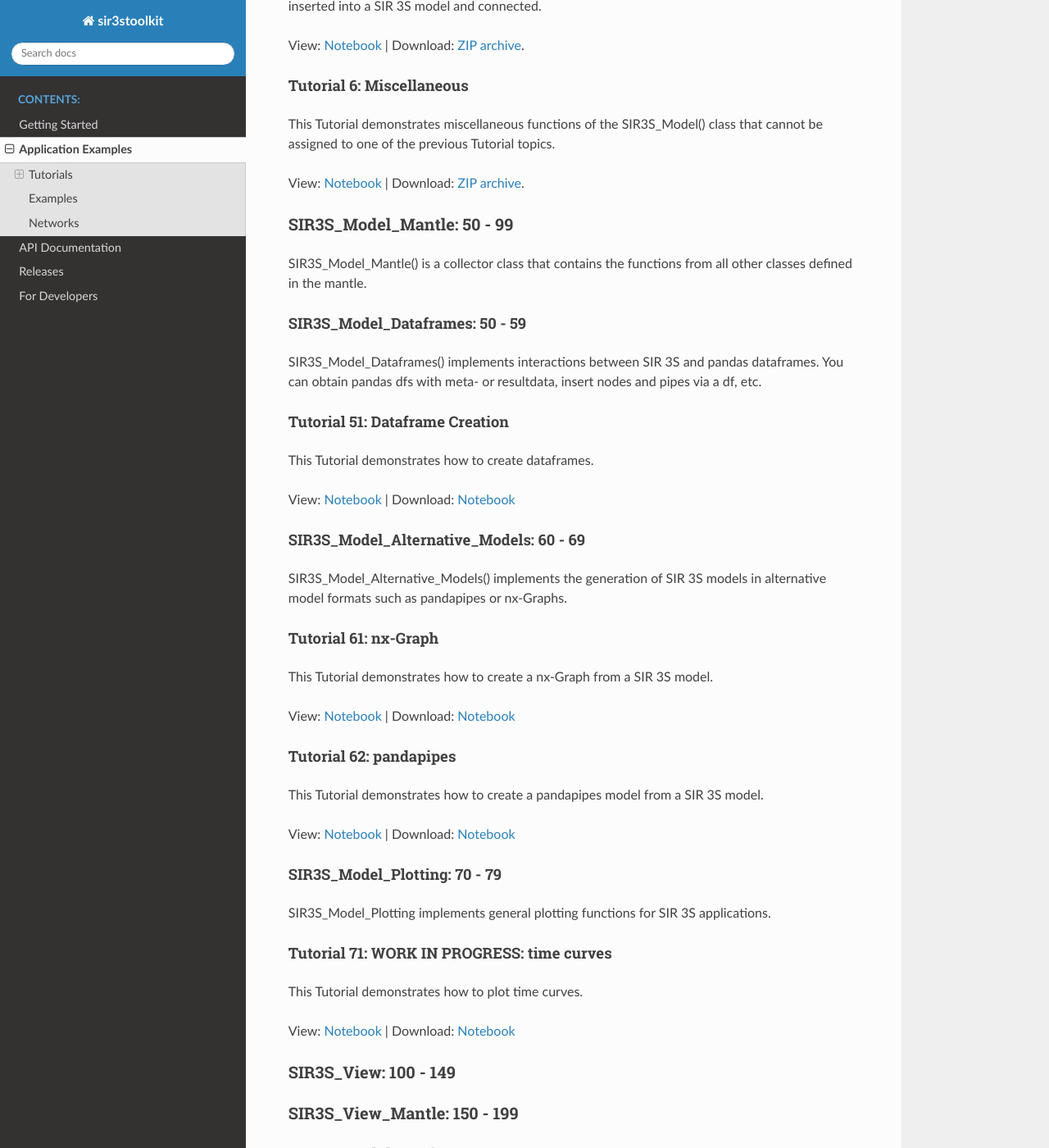
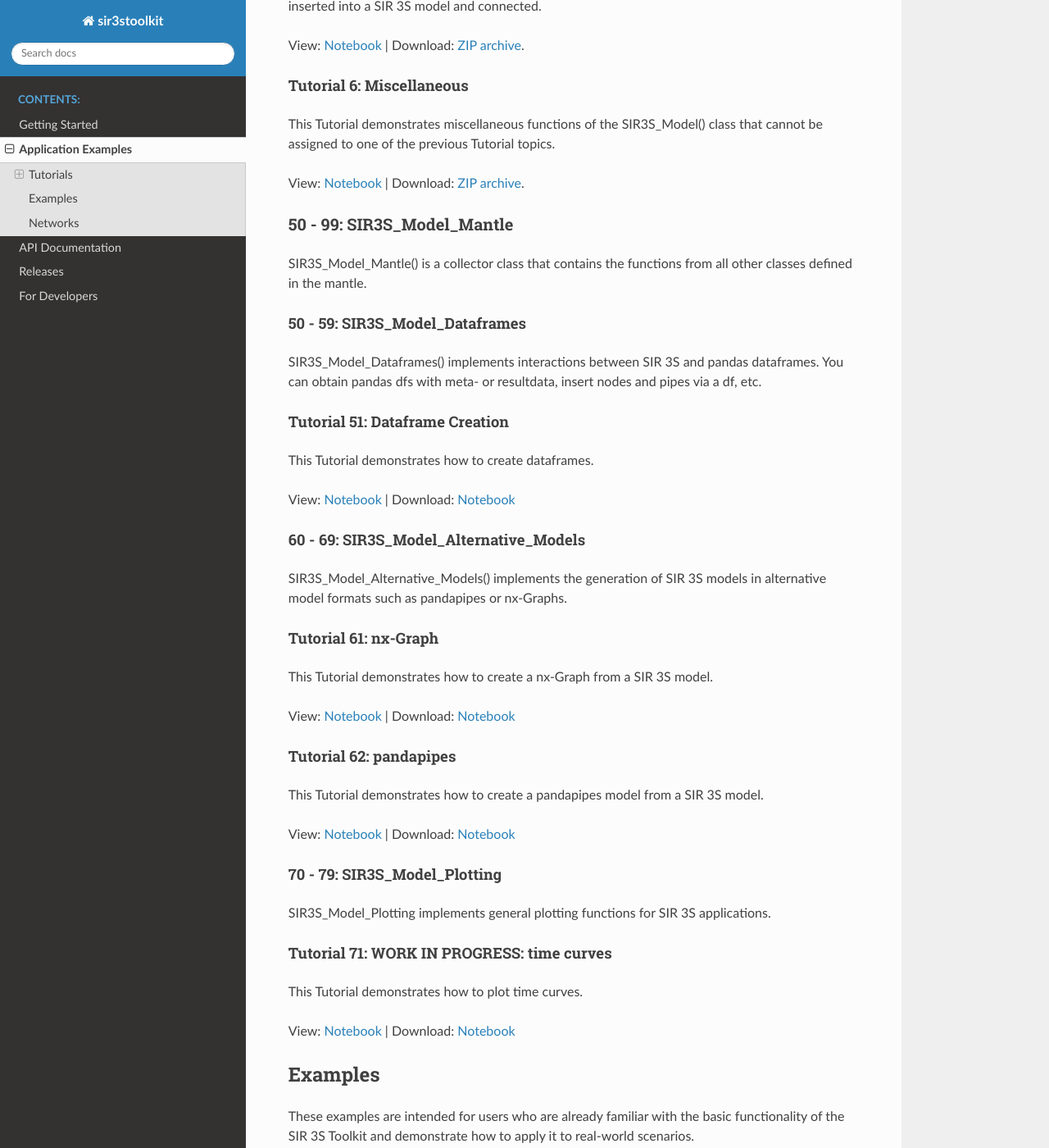
Before and after one commit to 3SConsult/sir3stoolkit, a Sphinx documentation site: the page built from docs/source/examples.rst, in a window 1280 px wide and 1400 px high, scrolled down 1739 px. Shown: the whole window at 82% size. Built offline with Sphinx 7.4.7 and the Read the Docs theme 3.1.0, drawn with Linux system fonts in a browser that asks for light colours; pages that are not in the unit, such as notebooks, are missing from menus; some of the changed lines change nothing that is shown; some of the changed text lies outside the part shown.

Commit message:
Documentation: 18a52e41f23d4e4cbf6c725a4efaf2e65874d0e9 improved

```diff
--- a/docs/source/examples.rst
+++ b/docs/source/examples.rst
@@ -29,7 +29,7 @@ Some tutorials are available **downloading** as a `.zip` archive containing all
 
 .. _Ttu1-49:
 
-SIR3S_Model: 0 - 49
+0 - 49: SIR3S_Model
 ~~~~~~~~~~~~~~~~~~~
 
 You can also download all tutorials regarding SIR3S_Model (0 - 49) and their respective data in a joint `.zip` archive at once `here <https://github.com/3SConsult/sir3stoolkit/releases/download/tutorial_assets/Tutorials000-050_Assets.zip>`_.
@@ -99,14 +99,14 @@ View: `Notebook <tutorials/SIR3S_Model/SIR3S_Model/Tutorial7_Assets/ToolkitTutor
 
 .. _Ttu50-99:
 
-SIR3S_Model_Mantle: 50 - 99
+50 - 99: SIR3S_Model_Mantle
 ~~~~~~~~~~~~~~~~~~~~~~~~~~~
 
 SIR3S_Model_Mantle() is a collector class that contains the functions from all other classes defined in the mantle.
 
 .. _Ttu50-59:
 
-SIR3S_Model_Dataframes: 50 - 59
+50 - 59: SIR3S_Model_Dataframes
 ^^^^^^^^^^^^^^^^^^^^^^^^^^^^^^^
 
 SIR3S_Model_Dataframes() implements interactions between SIR 3S and pandas dataframes. You can obtain pandas dfs with meta- or resultdata, insert nodes and pipes via a df, etc.
@@ -122,7 +122,7 @@ View: `Notebook <tutorials/SIR3S_Model_Mantle/ToolkitTutorial051.html>`_ | Downl
 
 .. _Ttu60-69:
 
-SIR3S_Model_Alternative_Models: 60 - 69
+60 - 69: SIR3S_Model_Alternative_Models
 ^^^^^^^^^^^^^^^^^^^^^^^^^^^^^^^^^^^^^^^
 
 SIR3S_Model_Alternative_Models() implements the generation of SIR 3S models in alternative model formats such as pandapipes or nx-Graphs.
@@ -147,7 +147,7 @@ View: `Notebook <tutorials/SIR3S_Model_Mantle/ToolkitTutorial062.html>`_  | Down
 
 .. _Ttu70-79:
 
-SIR3S_Model_Plotting: 70 - 79
+70 - 79: SIR3S_Model_Plotting
 ^^^^^^^^^^^^^^^^^^^^^^^^^^^^^
 
 SIR3S_Model_Plotting implements general plotting functions for SIR 3S applications.
@@ -163,24 +163,24 @@ View: `Notebook <tutorials/SIR3S_Model_Mantle/ToolkitTutorial071.html>`_  | Down
 
 .. _Ttu100-149:
 
-SIR3S_View: 100 - 149
-~~~~~~~~~~~~~~~~~~~~~
+..
+   SIR3S_View: 100 - 149
+   ~~~~~~~~~~~~~~~~~~~~~
 
-.. _Ttu150-199:
+   .. _Ttu150-199:
 
-SIR3S_View_Mantle: 150 - 199
-~~~~~~~~~~~~~~~~~~~~~~~~~~~~
+   SIR3S_View_Mantle: 150 - 199
+   ~~~~~~~~~~~~~~~~~~~~~~~~~~~~
 
-.. _Ttu200-249:
+   .. _Ttu200-249:
 
-SIR3S_ModelRepair: 200 - 249
-~~~~~~~~~~~~~~~~~~~~~~~~~~~~
+   SIR3S_ModelRepair: 200 - 249
+   ~~~~~~~~~~~~~~~~~~~~~~~~~~~~
 
-.. _Ttu250-299:
+   .. _Ttu250-299:
 
-SIR3S_ModelRepair_Mantle: 250 - 299
-~~~~~~~~~~~~~~~~~~~~~~~~~~~~~~~~~~~
-
+   SIR3S_ModelRepair_Mantle: 250 - 299
+   ~~~~~~~~~~~~~~~~~~~~~~~~~~~~~~~~~~~
 
 Examples
 --------
```
